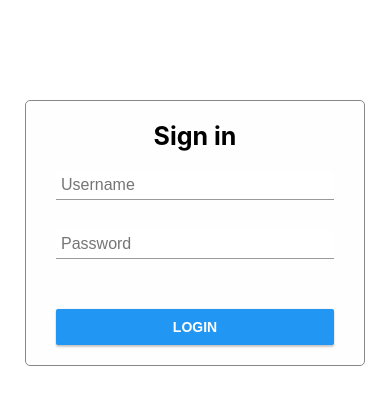
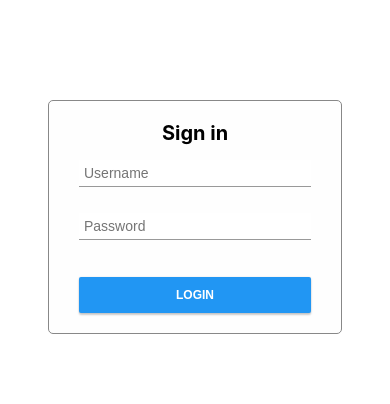
Before and after one commit to aleksandrakostina/test_emphasoft, a React (Create React App) app: page /test_emphasoft/login in a window 390 px wide. Shown: the top 404 px of the page. Built offline with nearby package versions, Linux system fonts and the light colour scheme.

Commit message:
feat: add new style

```diff
--- a/src/components/auth/Auth.css
+++ b/src/components/auth/Auth.css
@@ -72,3 +72,31 @@
   height: 20px;
   color: #ff0000;
 }
+
+@media (max-width: 768px) {
+  .button {
+    font-size: 12px;
+  }
+  .auth__title {
+    font-size: 20px;
+    margin-bottom: 15px;
+  }
+  .auth-form__input {
+    font-size: 14px;
+  }
+  .auth-form__item {
+    margin-bottom: 6px;
+  }
+  .auth-form__button {
+    margin-top: 11px;
+  }
+  .container {
+    max-width: 294px;
+  }
+}
+
+@media (max-width: 375px) {
+  .container {
+    border: none;
+  }
+}
--- a/src/components/form/Form.css
+++ b/src/components/form/Form.css
@@ -63,3 +63,23 @@
 .form__button:disabled {
   background:rgb(32, 148, 243, 0.6);
 }
+
+@media (max-width: 768px) {
+  .form__button {
+    height: 25px;
+    width: 80px;
+  }
+}
+
+@media (max-width: 375px) {
+  .form label {
+    font-size: 13px;
+  }
+  .form__input {
+    font-size: 13px;
+  }
+  .form__error {
+    font-size: 10px;
+    height: 16px;
+  }
+}
--- a/src/components/home/header/Header.css
+++ b/src/components/home/header/Header.css
@@ -4,6 +4,14 @@
 }
 
 .header__button {
-  padding: 0 20px;
   background: #ff0000;
+  height: 30px;
+  width: 100px;
 }
+
+@media (max-width: 768px) {
+  .header__button {
+    height: 25px;
+    width: 80px;
+  }
+}
--- a/src/components/home/users/Header.jsx
+++ b/src/components/home/users/Header.jsx
@@ -9,6 +9,7 @@ const Header = () => {
       <span className="users__name">Firstname</span>
       <span className="users__name">Lastname</span>
       <span className="users__name">Username</span>
+      <span className="users__button"></span>
     </div>
   )
 }
--- a/src/components/home/users/User.jsx
+++ b/src/components/home/users/User.jsx
@@ -9,7 +9,9 @@ const User = (props) => {
       <span className="users__name">{props.user.first_name ? props.user.first_name : '-'}</span>
       <span className="users__name">{props.user.last_name ? props.user.last_name : '-'}</span>
       <span className="users__name">{props.user.username}</span>
-      <Link className="button users__button" to={`/users/${props.user.id}`}>Edit</Link>
+      <Link to={`/users/${props.user.id}`}>
+        <button className="button users__button">Edit</button>
+      </Link>
     </li>
   )
 }
--- a/src/components/home/users/Users.css
+++ b/src/components/home/users/Users.css
@@ -33,6 +33,22 @@
 }
 
 .users__button {
-  padding: 0 15px;
-  text-decoration: none;
+  width: 60px;
+  height: 25px;
 }
+
+@media (max-width: 768px) {
+  .users__button {
+    height: 20px;
+    width: 50px;
+  }
+  .users__name, .users__id {
+    font-size: 13px;
+  }
+}
+
+@media (max-width: 375px) {
+  .users__name, .users__id {
+    font-size: 11px;
+  }
+}
--- a/src/index.css
+++ b/src/index.css
@@ -14,3 +14,9 @@ body {
   -webkit-font-smoothing: antialiased;
   -moz-osx-font-smoothing: grayscale;
 }
+
+@media (max-width: 768px) {
+  h2 {
+    font-size: 15px;
+  }
+}
```
